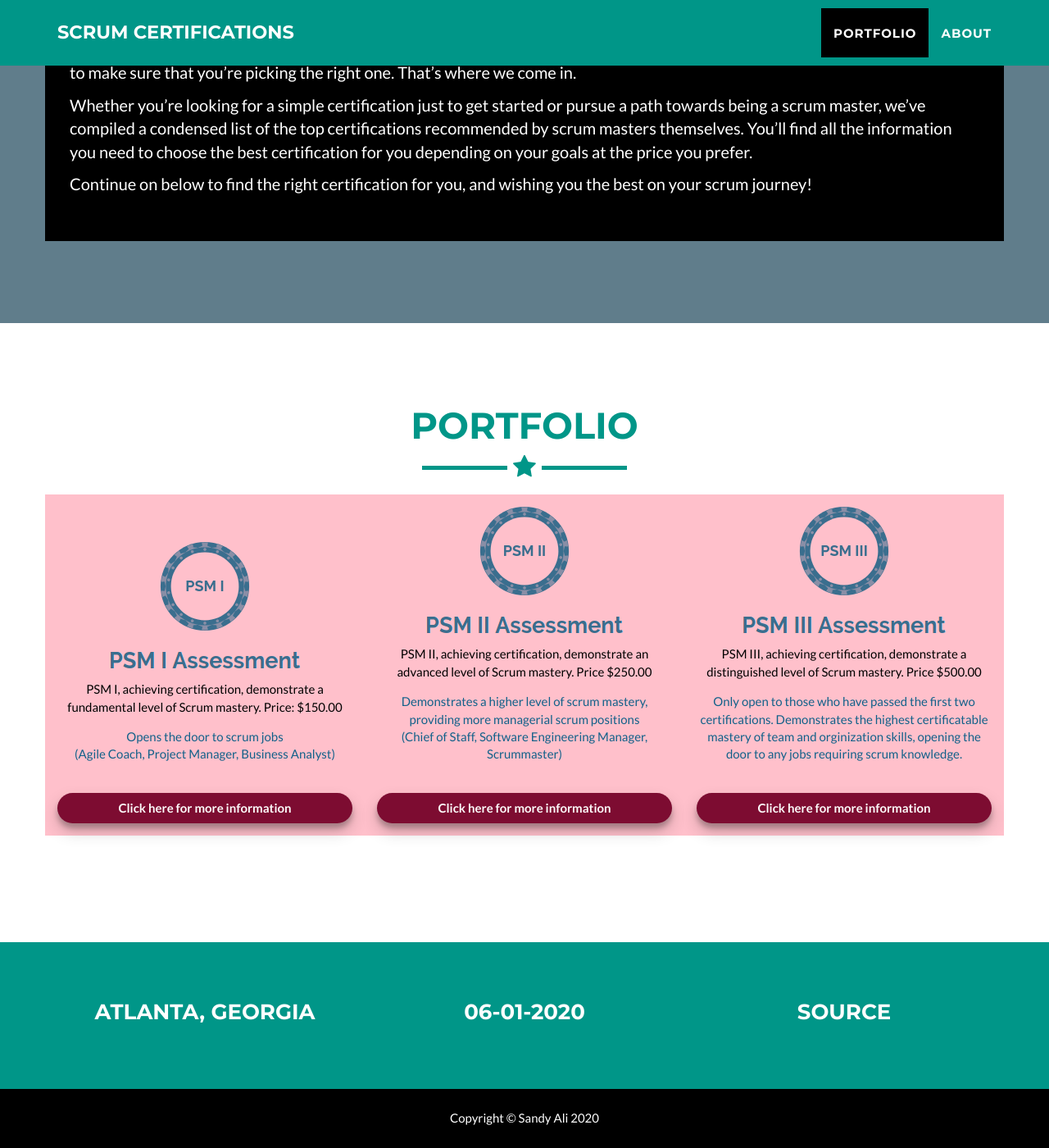
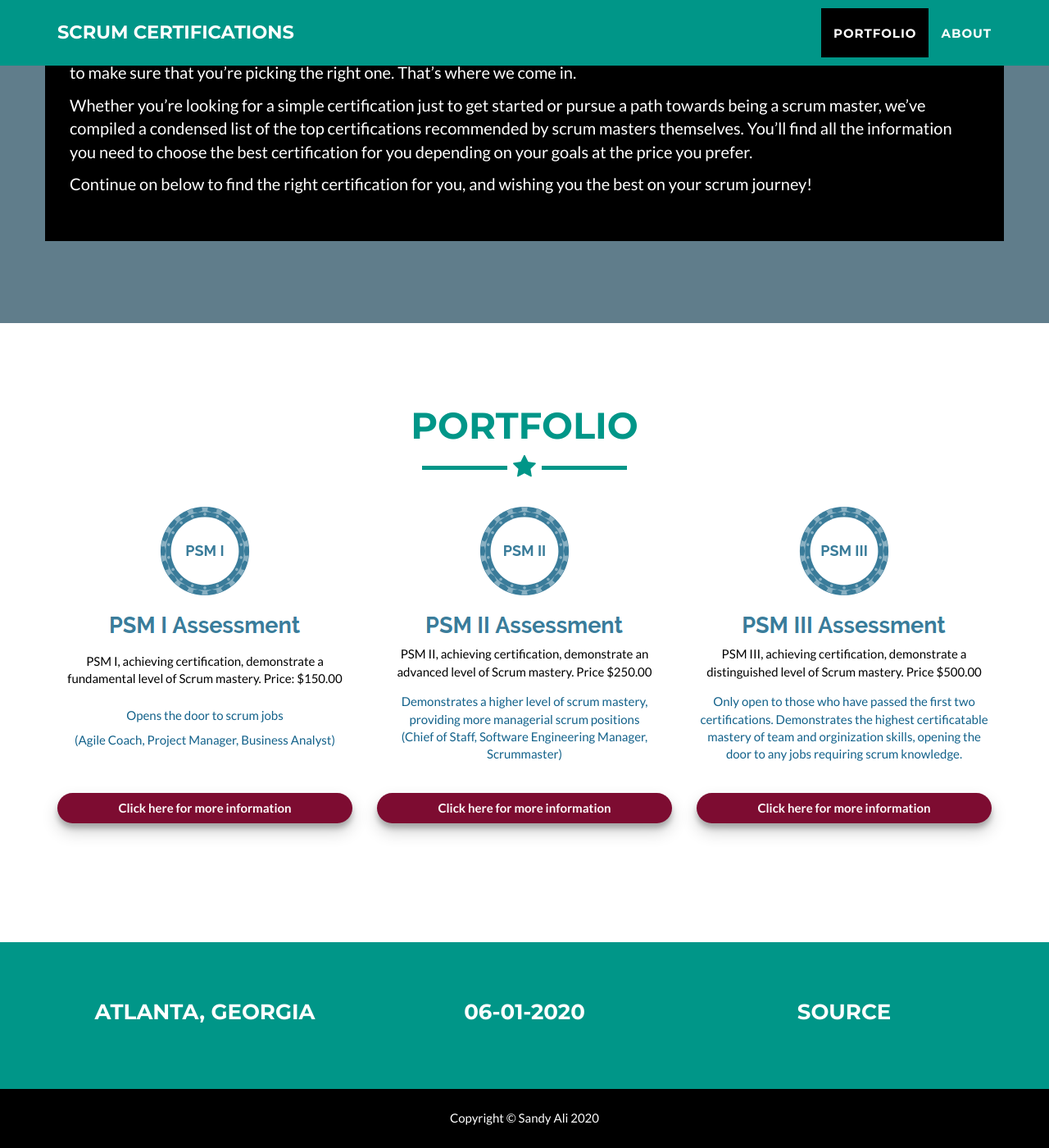
Before and after one commit to sali210/scrum-certsite, a Jekyll site: the page built from _posts/2014-07-18-project-1.markdown, in a window 1280 px wide and 1400 px high, scrolled down 1225 px. Shown: the whole window at 82% size. Built offline with Jekyll 4.4.1, drawn with Linux system fonts in a browser that asks for light colours.

```diff
--- a/_includes/css/main.css
+++ b/_includes/css/main.css
@@ -247,10 +247,6 @@ section.success {
     z-index: 2;
 }
 
-#portfolio img {
-    margin: auto;
-    margin-bottom: 1em;
-}
 
 #portfolio .description{
     color: black;
@@ -510,7 +506,6 @@ footer a:hover{
     flex-grow: 1;
     flex-basis: 0;
     padding: 1em;
-    background-color: pink;
     justify-content: space-between;
 }
 
```
